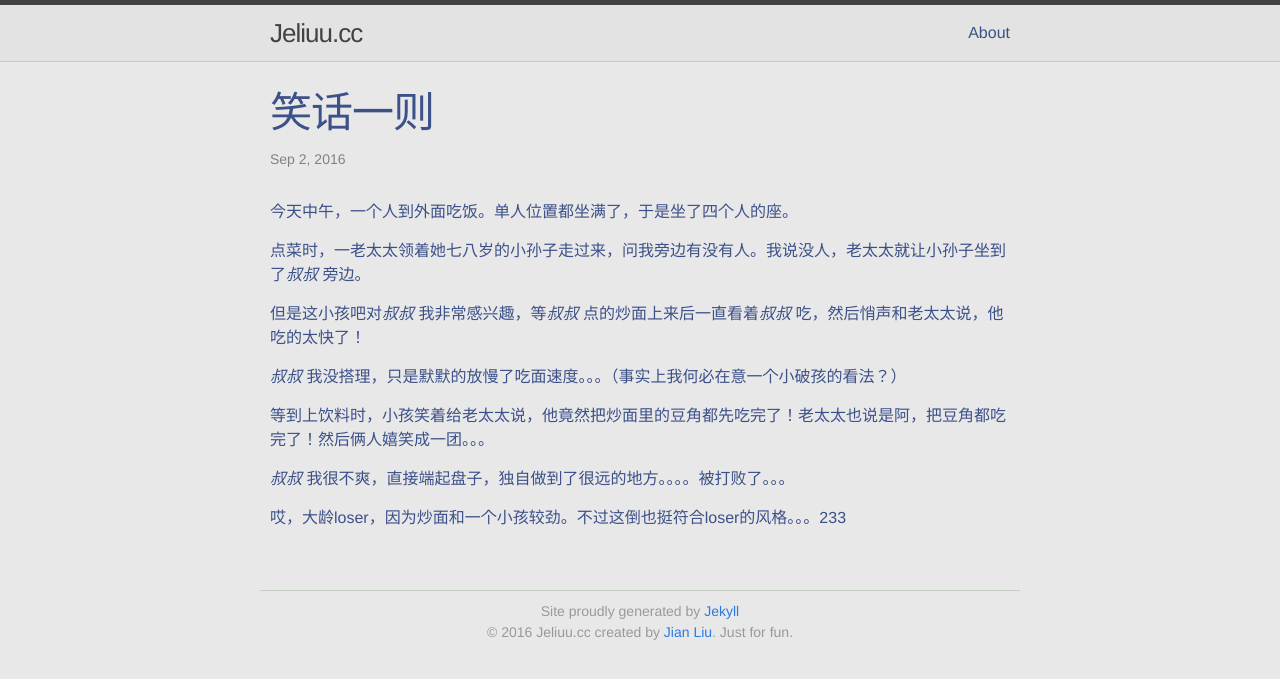
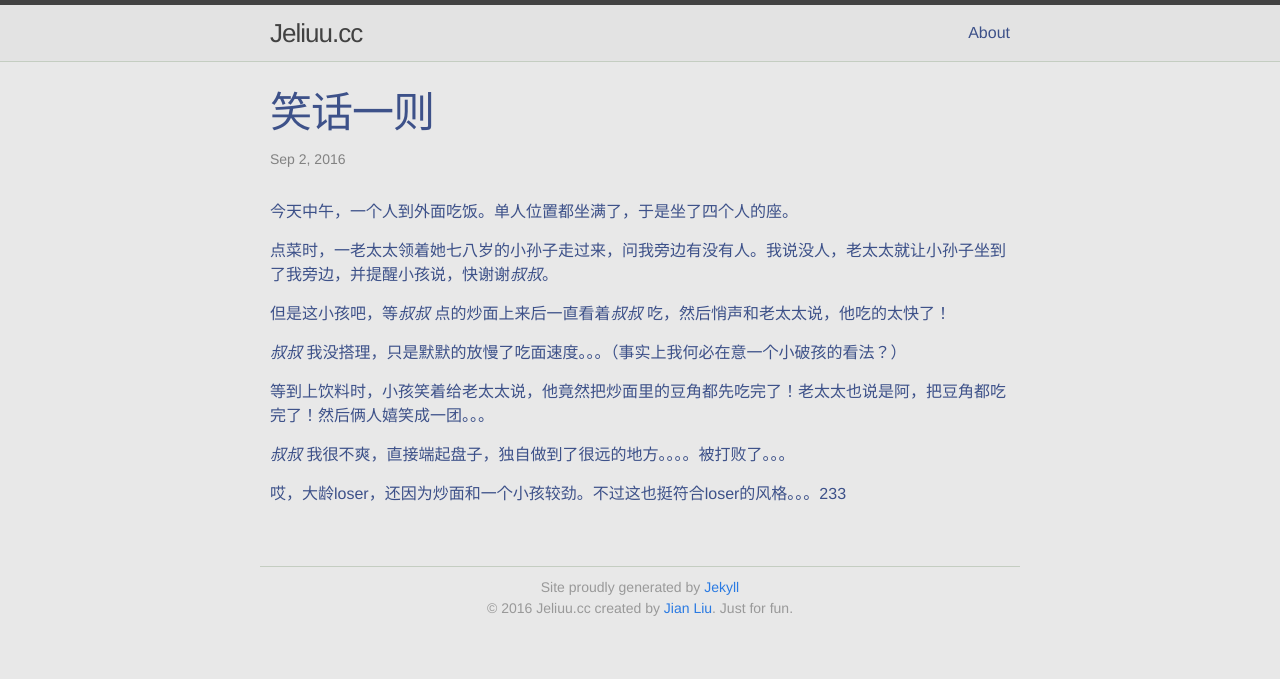
Before and after one commit to JianLiu91/JianLiu91.github.io, a Jekyll site: the page built from _posts/2016-09-02-eat-noodles.markdown, in a window 1280 px wide. Shown: the top 679 px of the page. Built offline with Jekyll 4.4.1, drawn with Linux system fonts in a browser that asks for light colours.

Commit message:
2016-09-23

```diff
--- a/_posts/2016-09-02-eat-noodles.markdown
+++ b/_posts/2016-09-02-eat-noodles.markdown
@@ -7,9 +7,9 @@ categories: life
 
 今天中午，一个人到外面吃饭。单人位置都坐满了，于是坐了四个人的座。
 
-点菜时，一老太太领着她七八岁的小孙子走过来，问我旁边有没有人。我说没人，老太太就让小孙子坐到了*叔叔* 旁边。
+点菜时，一老太太领着她七八岁的小孙子走过来，问我旁边有没有人。我说没人，老太太就让小孙子坐到了我旁边，并提醒小孩说，快谢谢*叔叔*。
 
-但是这小孩吧对*叔叔* 我非常感兴趣，等*叔叔* 点的炒面上来后一直看着*叔叔* 吃，然后悄声和老太太说，他吃的太快了！
+但是这小孩吧，等*叔叔* 点的炒面上来后一直看着*叔叔* 吃，然后悄声和老太太说，他吃的太快了！
 
 *叔叔* 我没搭理，只是默默的放慢了吃面速度。。。（事实上我何必在意一个小破孩的看法？）
 
@@ -17,4 +17,4 @@ categories: life
 
 *叔叔* 我很不爽，直接端起盘子，独自做到了很远的地方。。。。被打败了。。。
 
-哎，大龄loser，因为炒面和一个小孩较劲。不过这倒也挺符合loser的风格。。。233
+哎，大龄loser，还因为炒面和一个小孩较劲。不过这也挺符合loser的风格。。。233
```
Also changed, not shown: 2 other files.
